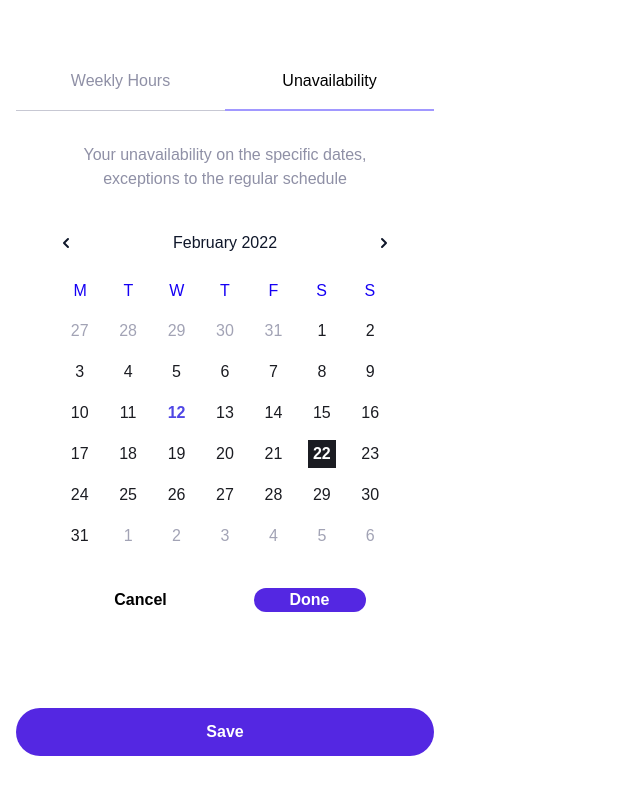
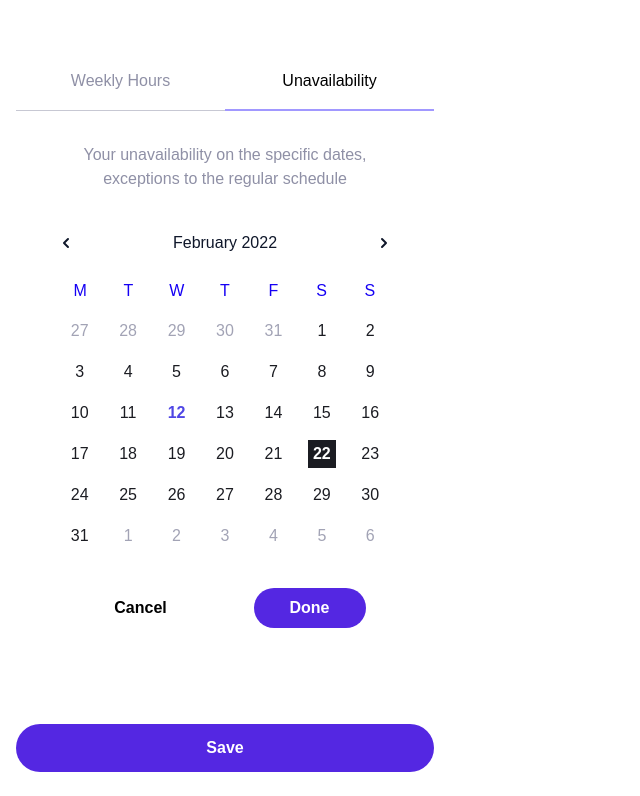
Before and after one commit to andres-codigo/nanny-nina, a Vue app: page /nanny-service-launch-checklist-onboarding in a window 1280 px wide. Shown: the part 6139-6935 px from the top of the page, without its empty margins (0-640 px from the left). Built offline with nearby package versions, Linux system fonts and the light colour scheme.

Commit message:
[vue] padding classes added to calendar buttons

```diff
--- a/src/components/calendar/Calendar.vue
+++ b/src/components/calendar/Calendar.vue
@@ -170,8 +170,8 @@ import ButtonPrimary from '../buttons/ButtonPrimary.vue'
 		</div>
 
 		<div class="flex mt-8">
-			<div class="flex-1"><ButtonGhost text="Cancel" class="w-28" /></div>
-			<div class="flex-1"><ButtonPrimary text="Done" class="w-28" /></div>
+			<div class="flex-1"><ButtonGhost text="Cancel" class="w-28 py-2" /></div>
+			<div class="flex-1"><ButtonPrimary text="Done" class="w-28 py-2" /></div>
 		</div>
 	</div>
 </template>
```
